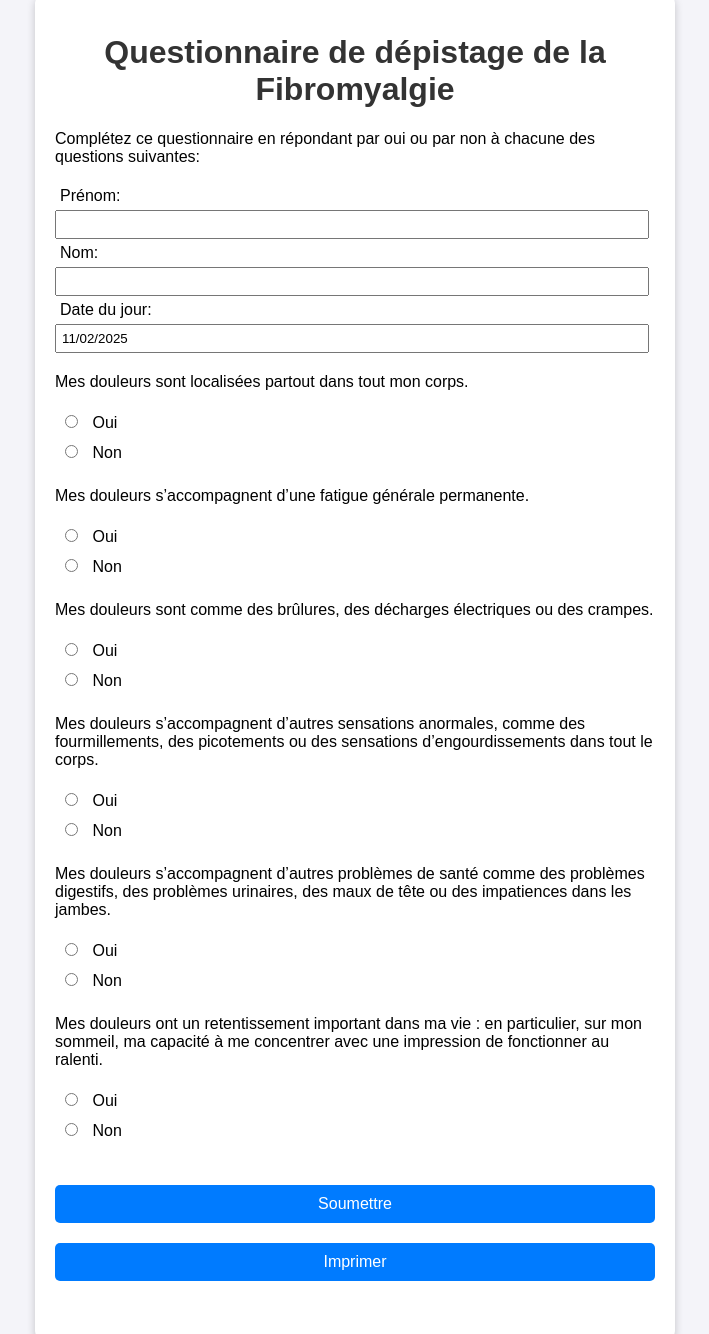
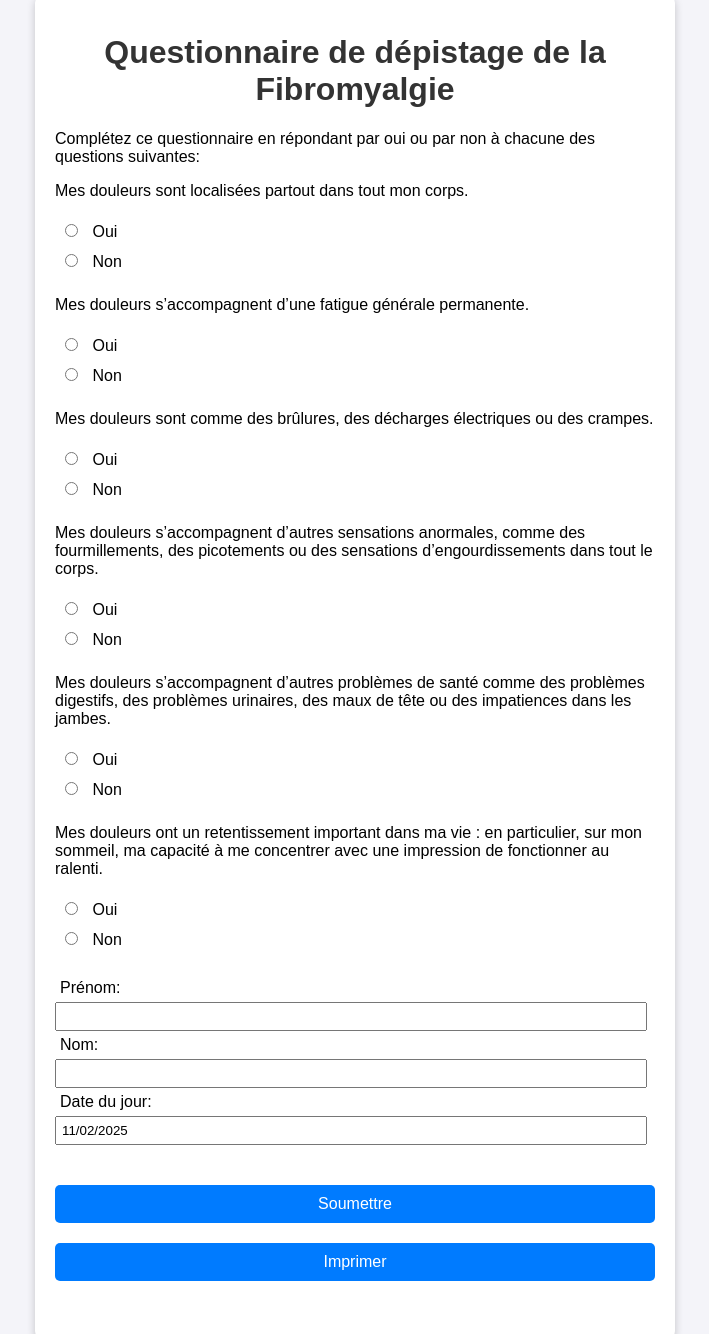
Before and after one commit to AbBe-web/Questionnaire-FIRST, a plain HTML site: page index.html in a window 1280 px wide. Shown: the part 27-1361 px from the top of the page, without its empty margins (285-994 px from the left). Drawn offline with Linux system fonts and the light colour scheme.

Commit message:
Update index.html

```diff
--- a/index.html
+++ b/index.html
@@ -26,7 +26,7 @@
             text-align: center;
             color: #333;
         }
-        .question, .personal-info {
+        .personal-info, .question {
             margin-bottom: 20px;
         }
         label {
@@ -38,7 +38,7 @@
             margin-right: 10px;
         }
         input[type="text"] {
-            width: calc(100% - 20px);
+            width: calc(100% - 22px); /* Adjust input width */
             padding: 5px;
         }
         button {
@@ -69,15 +69,6 @@
         <h1>Questionnaire de dépistage de la Fibromyalgie</h1>
         <p>Complétez ce questionnaire en répondant par oui ou par non à chacune des questions suivantes:</p>
         <form id="fibroForm">
-            <div class="personal-info">
-                <label for="firstName">Prénom:</label>
-                <input type="text" id="firstName" name="firstName" required>
-                <label for="lastName">Nom:</label>
-                <input type="text" id="lastName" name="lastName" required>
-                <label>Date du jour:</label>
-                <input type="text" id="currentDate" readonly>
-            </div>
-            <!-- Dynamic list of questions -->
             <div class="question">
                 <p>Mes douleurs sont localisées partout dans tout mon corps.</p>
                 <label><input type="radio" name="q1" value="1"> Oui</label>
@@ -108,6 +99,14 @@
                 <label><input type="radio" name="q6" value="1"> Oui</label>
                 <label><input type="radio" name="q6" value="0"> Non</label>
             </div>
+            <div class="personal-info">
+                <label for="firstName">Prénom:</label>
+                <input type="text" id="firstName" name="firstName" required>
+                <label for="lastName">Nom:</label>
+                <input type="text" id="lastName" name="lastName" required>
+                <label>Date du jour:</label>
+                <input type="text" id="currentDate" readonly>
+            </div>
             <button type="button" onclick="submitForm()">Soumettre</button>
             <button type="button" onclick="window.print()">Imprimer</button>
         </form>
```
